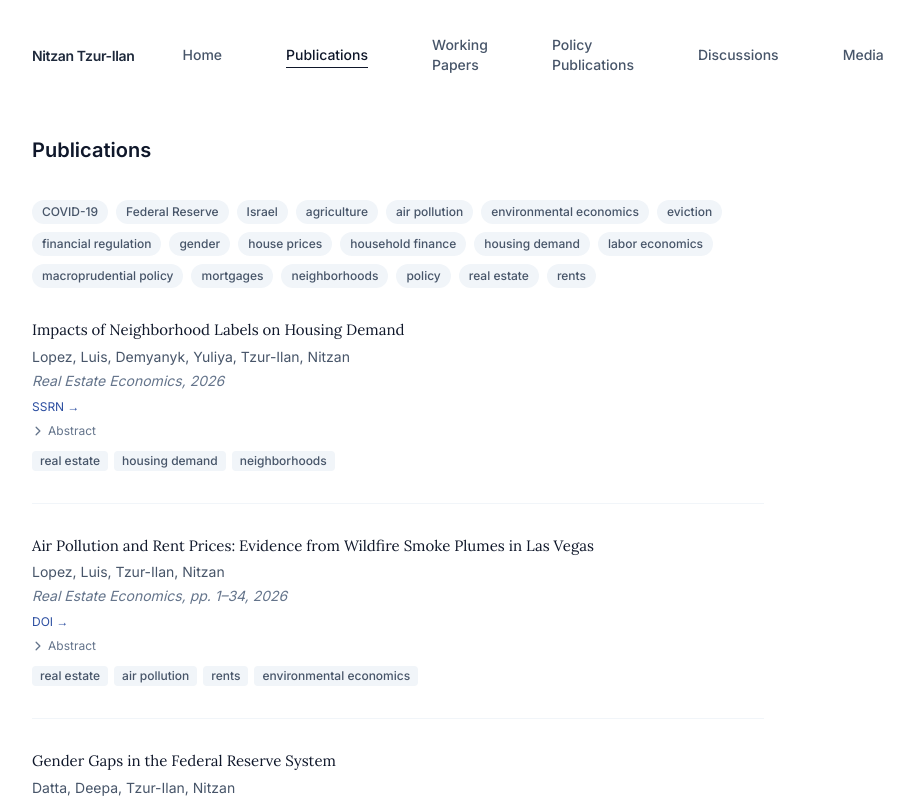
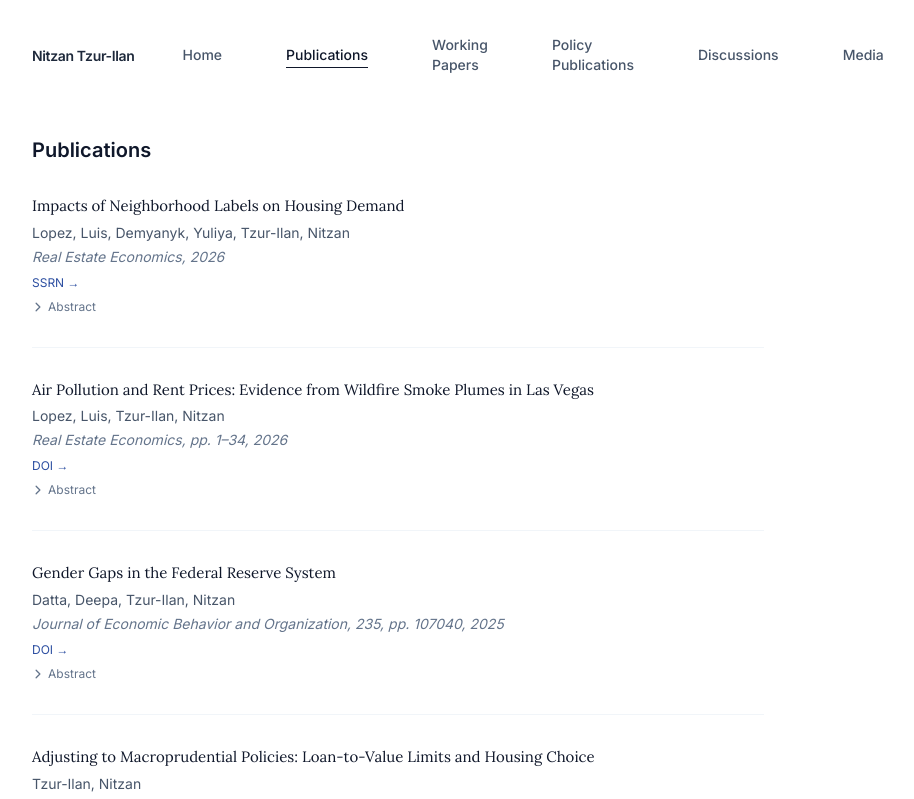
Before and after one commit to nitzantzur/website, a React (Vite) app: page /publications in a window 1280 px wide. Shown: the top 799 px of the page, without its empty margins (242-1156 px from the left). Built offline with nearby package versions, Linux system fonts and the light colour scheme.

Commit message:
Remove tag/search chips from Publications page

```diff
--- a/src/pages/Publications.tsx
+++ b/src/pages/Publications.tsx
@@ -1,8 +1,6 @@
 import PageWrapper from '@/components/layout/PageWrapper'
 import PageSEO from '@/components/seo/PageSEO'
-import Tag from '@/components/ui/Tag'
 import AbstractToggle from '@/components/ui/AbstractToggle'
-import { useSearch } from '@/hooks/useSearch'
 import { formatAuthors, formatCitation } from '@/utils/formatters'
 import type { Publication } from '@/types/content'
 import publicationsData from '@/content/publications.json'
@@ -10,13 +8,7 @@ import publicationsData from '@/content/publications.json'
 const publications = publicationsData as Publication[]
 
 export default function Publications() {
-  const { activeFilters, toggleFilter, results, allTags } = useSearch(
-    publications,
-    ['title', 'authors', 'journal', 'abstract', 'tags', 'year'],
-    'tags'
-  )
-
-  const sorted = [...results].sort((a, b) => b.year - a.year)
+  const sorted = [...publications].sort((a, b) => b.year - a.year)
 
   return (
     <PageWrapper>
@@ -28,25 +20,6 @@ export default function Publications() {
       <main className="page-container">
         <h1 className="text-xl font-semibold text-slate-900 mb-8">Publications</h1>
 
-        {/* Filters */}
-        <div className="mb-8 space-y-3">
-          {allTags.length > 0 && (
-            <div className="flex flex-wrap gap-2 pt-1">
-              {allTags.map((tag) => (
-                <Tag
-                  key={tag}
-                  label={tag}
-                  active={activeFilters.includes(tag)}
-                  onClick={() => toggleFilter(tag)}
-                />
-              ))}
-            </div>
-          )}
-        </div>
-
-        {results.length === 0 ? (
-          <p className="text-sm text-slate-500">No publications match the selected filters.</p>
-        ) : (
         <div className="space-y-8">
           {sorted.map((pub) => (
             <article key={pub.id} className="border-b border-slate-100 pb-8">
@@ -91,23 +64,9 @@ export default function Publications() {
               </div>
 
               <AbstractToggle abstract={pub.abstract} />
-
-                {/* Tags */}
-                <div className="flex flex-wrap gap-1.5 mt-3">
-                  {pub.tags.map((tag) => (
-                    <Tag
-                      key={tag}
-                      label={tag}
-                      size="sm"
-                      active={activeFilters.includes(tag)}
-                      onClick={() => toggleFilter(tag)}
-                    />
-                  ))}
-                </div>
             </article>
           ))}
         </div>
-        )}
       </main>
     </PageWrapper>
   )
```
Lines whose indentation alone changed are shown as unchanged.
